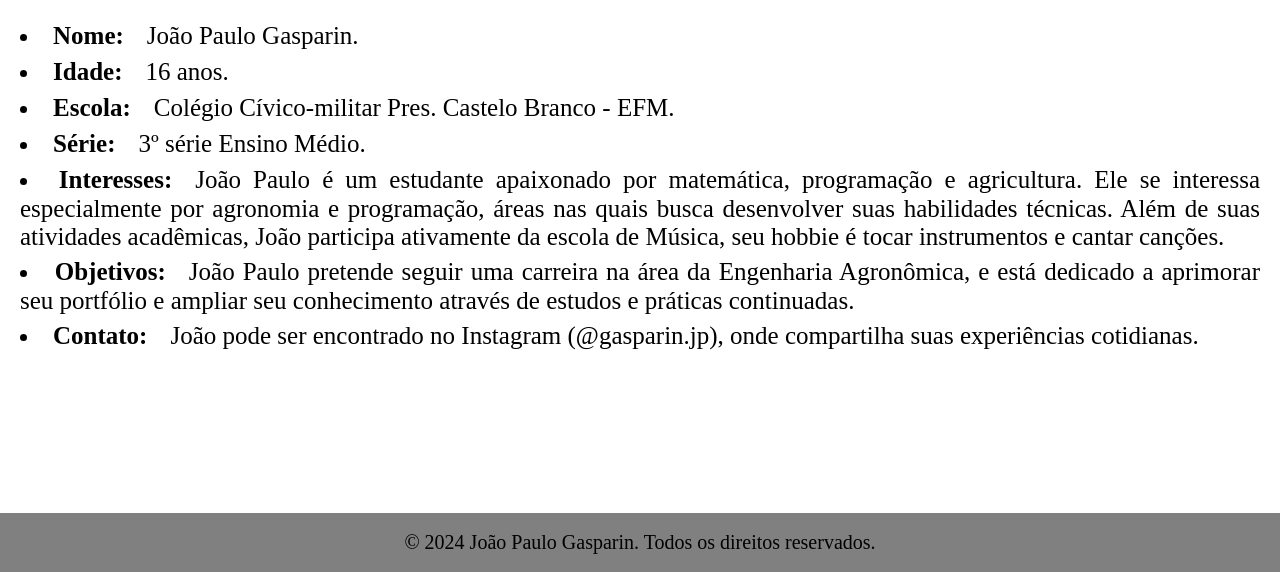
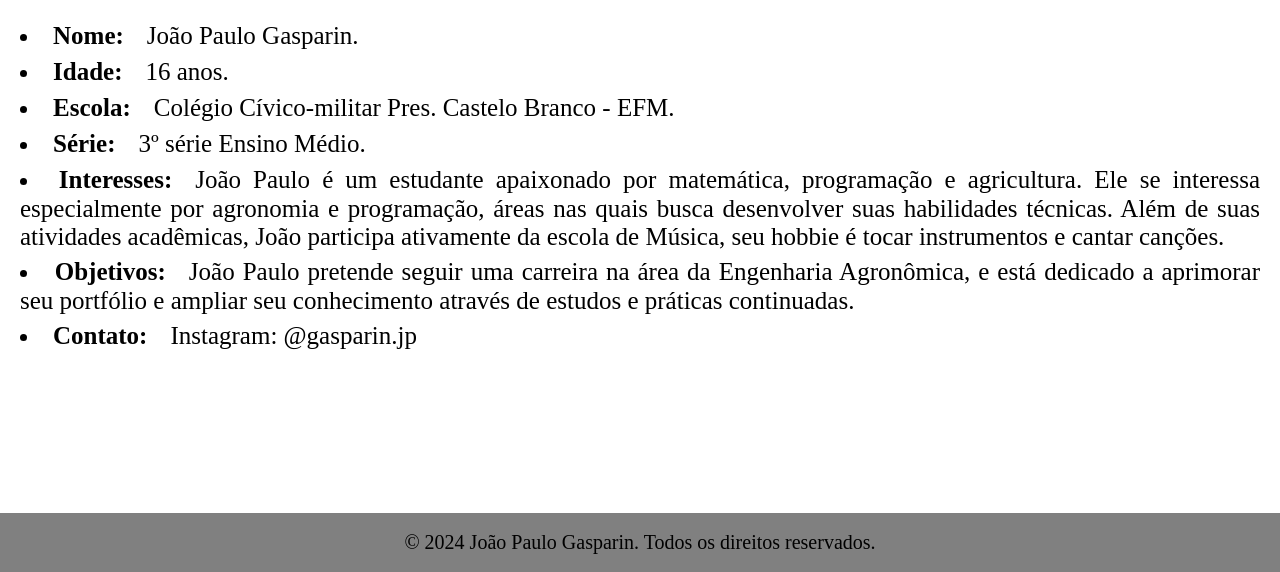
Before and after one commit to gasparinjoao/Agrinho-2024, a plain HTML site: page sobre.html in a window 1280 px wide. Shown: the part 228-800 px from the top of the page. Drawn offline with Linux system fonts and the light colour scheme.

Commit message:
Add files via upload

```diff
--- a/sobre.html
+++ b/sobre.html
@@ -37,7 +37,7 @@
             <li><strong>Série:</strong>ㅤ3º série Ensino Médio.</li>
             <li><strong>Interesses:</strong>ㅤJoão Paulo é um estudante apaixonado por matemática, programação e agricultura. Ele se interessa especialmente por agronomia e programação, áreas nas quais busca desenvolver suas habilidades técnicas. Além de suas atividades acadêmicas, João participa ativamente da escola de Música, seu hobbie é tocar instrumentos e cantar canções.</li>
             <li><strong>Objetivos:</strong>ㅤJoão Paulo pretende seguir uma carreira na área da Engenharia Agronômica, e está dedicado a aprimorar seu portfólio e ampliar seu conhecimento através de estudos e práticas continuadas.</li>
-            <li><strong>Contato:</strong>ㅤJoão pode ser encontrado no Instagram (@gasparin.jp), onde compartilha suas experiências cotidianas.</li>
+            <li><strong>Contato:</strong>ㅤInstagram: @gasparin.jp</li>
         </div>
 <br>
 <br>
```
Also changed, not shown: 1 other file.
